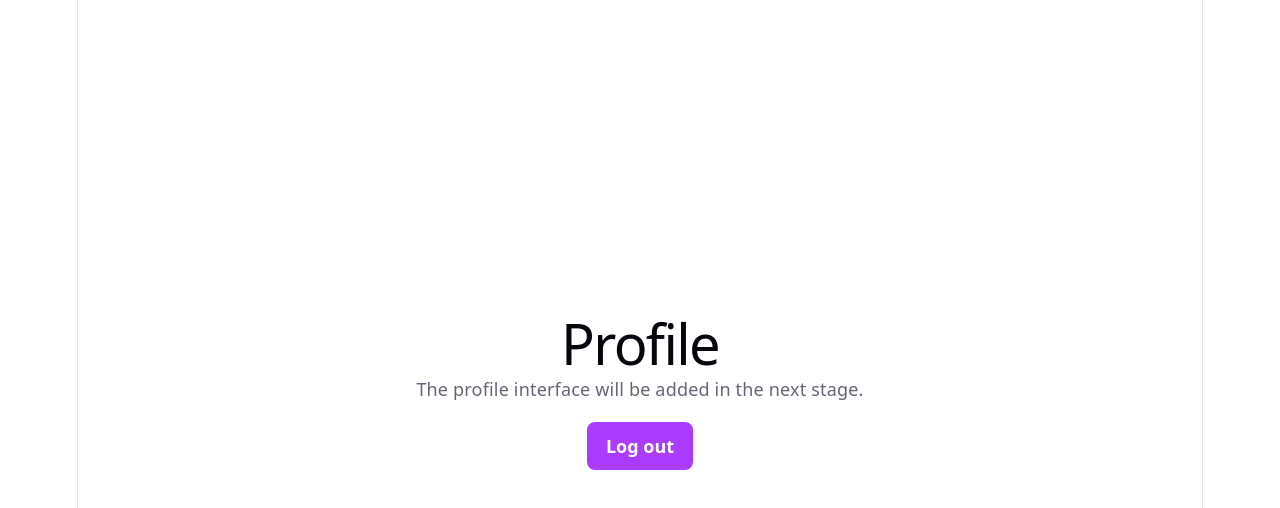
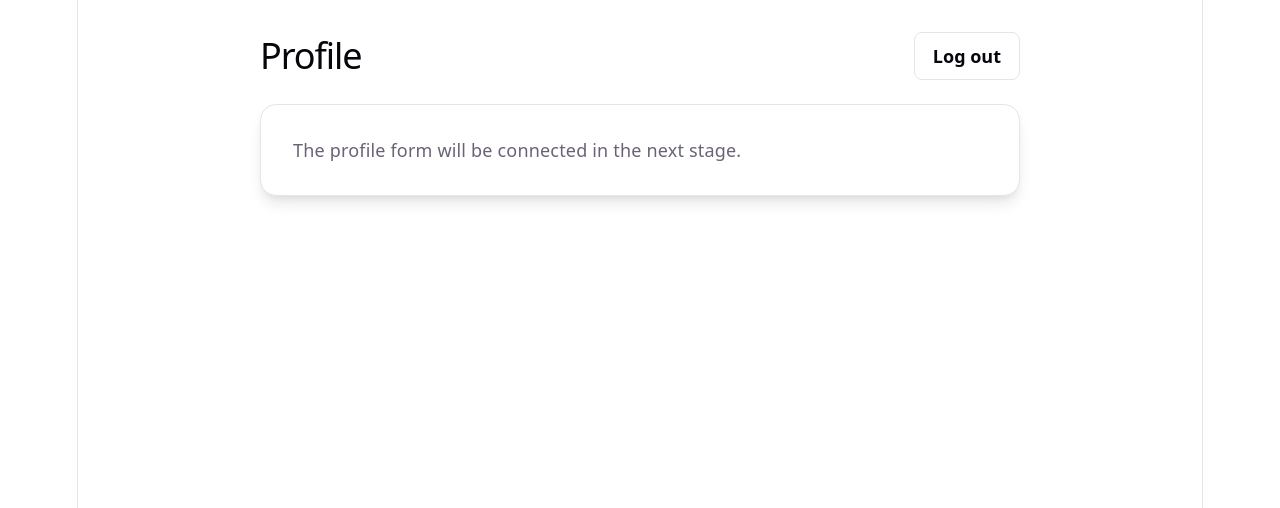
Before and after one commit to olafju/user-profile-web, a React (Vite) app: page /login in a window 1280 px wide. Both pictures are taken after typing "name@example.com", "Sample123" into the empty fields and a click on the button "Log in". Shown: the top 508 px of the page. Built offline with nearby package versions, Linux system fonts and the light colour scheme.

Commit message:
feat: add profile template

```diff
--- /dev/null
+++ b/src/components/templates/ProfileTemplate/ProfileTemplate.css
@@ -0,0 +1,50 @@
+.profile-template {
+  width: 100%;
+  min-height: 100svh;
+  padding: 32px 24px;
+  box-sizing: border-box;
+}
+
+.profile-template__container {
+  width: min(100%, 760px);
+  margin: 0 auto;
+}
+
+.profile-template__header {
+  display: flex;
+  align-items: center;
+  justify-content: space-between;
+  gap: 20px;
+  margin-bottom: 24px;
+}
+
+.profile-template__title {
+  margin: 0;
+  font-size: 2rem;
+  line-height: 1.2;
+  letter-spacing: -0.03em;
+}
+
+.profile-template__content {
+  padding: 32px;
+  border: 1px solid var(--border);
+  border-radius: 16px;
+  background-color: var(--bg);
+  box-shadow: var(--shadow);
+  text-align: left;
+}
+
+@media (max-width: 560px) {
+  .profile-template {
+    padding: 20px 16px;
+  }
+
+  .profile-template__header {
+    align-items: stretch;
+    flex-direction: column;
+  }
+
+  .profile-template__content {
+    padding: 24px 20px;
+  }
+}
--- /dev/null
+++ b/src/components/templates/ProfileTemplate/ProfileTemplate.tsx
@@ -0,0 +1,28 @@
+import type { ReactNode } from 'react';
+import Button from '../../atoms/Button/Button';
+import './ProfileTemplate.css';
+
+type ProfileTemplateProps = {
+  title: string;
+  children: ReactNode;
+  onLogout: () => void;
+};
+
+function ProfileTemplate({ title, children, onLogout }: ProfileTemplateProps) {
+  return (
+    <main className="profile-template">
+      <div className="profile-template__container">
+        <header className="profile-template__header">
+          <h1 className="profile-template__title">{title}</h1>
+          <Button variant="secondary" onClick={onLogout}>
+            Log out
+          </Button>
+        </header>
+
+        <section className="profile-template__content">{children}</section>
+      </div>
+    </main>
+  );
+}
+
+export default ProfileTemplate;
--- a/src/pages/ProfilePage/ProfilePage.css
+++ /dev/null
@@ -1,19 +0,0 @@
-.profile-page {
-  display: grid;
-  place-items: center;
-  width: 100%;
-  min-height: 100svh;
-  padding: 24px;
-  box-sizing: border-box;
-}
-
-.profile-page__content {
-  display: grid;
-  justify-items: center;
-  gap: 20px;
-  text-align: center;
-}
-
-.profile-page__content h1 {
-  margin: 0;
-}
--- a/src/pages/ProfilePage/ProfilePage.tsx
+++ b/src/pages/ProfilePage/ProfilePage.tsx
@@ -1,5 +1,4 @@
-import Button from '../../components/atoms/Button/Button';
-import './ProfilePage.css';
+import ProfileTemplate from '../../components/templates/ProfileTemplate/ProfileTemplate';
 
 type ProfilePageProps = {
   onLogout: () => void;
@@ -7,13 +6,9 @@ type ProfilePageProps = {
 
 function ProfilePage({ onLogout }: ProfilePageProps) {
   return (
-    <main className="profile-page">
-      <section className="profile-page__content">
-        <h1>Profile</h1>
-        <p>The profile interface will be added in the next stage.</p>
-        <Button onClick={onLogout}>Log out</Button>
-      </section>
-    </main>
+    <ProfileTemplate title="Profile" onLogout={onLogout}>
+      <p>The profile form will be connected in the next stage.</p>
+    </ProfileTemplate>
   );
 }
 
```
